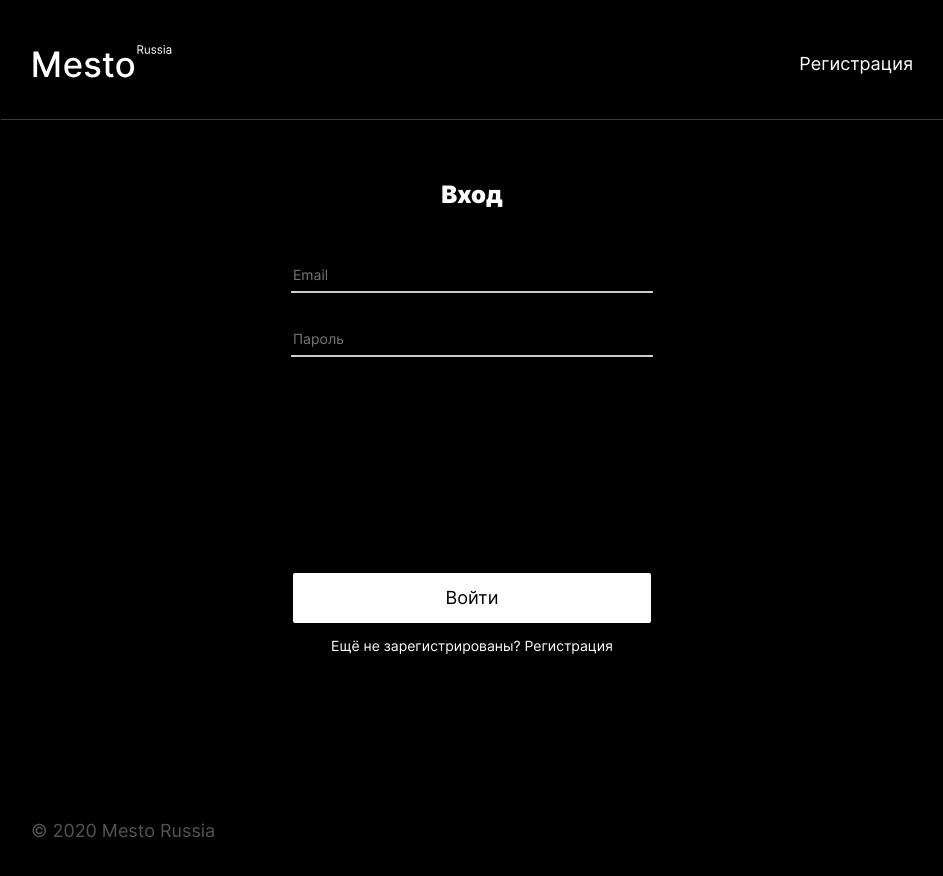
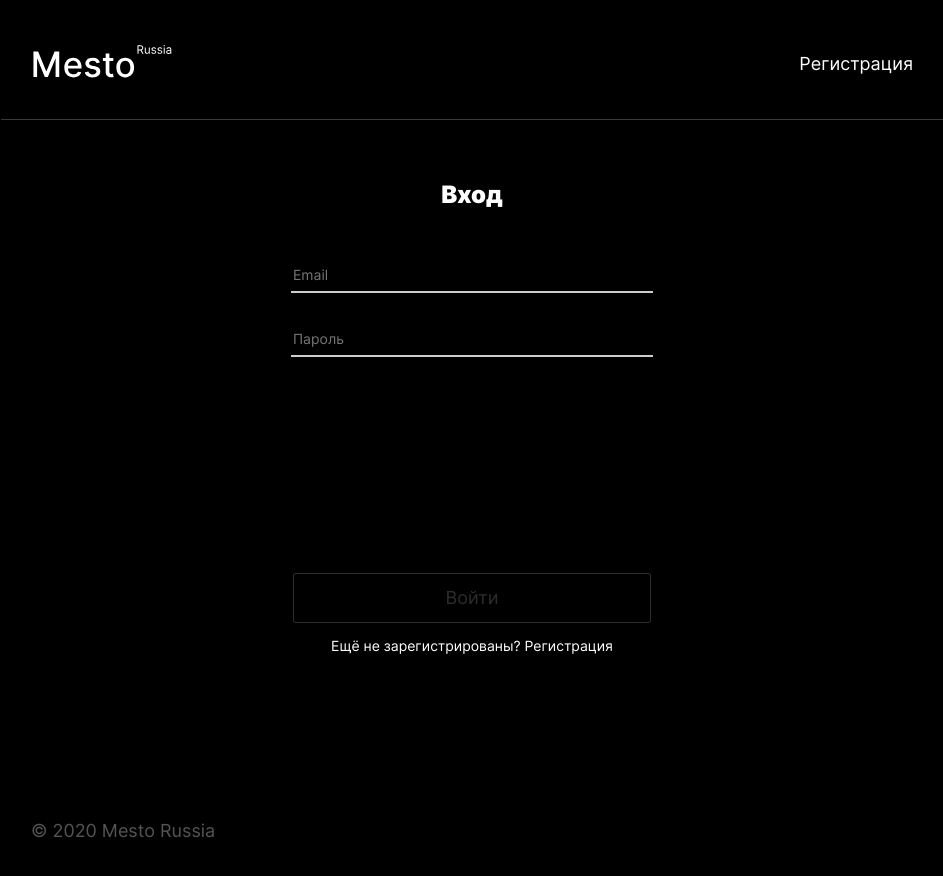
Before and after one commit to Serebrovskiy/react-mesto-auth, a React (Create React App) app: page /sign-in in a window 1280 px wide. Shown: the top 876 px of the page, without its empty margins (168-1111 px from the left). Built offline with nearby package versions, Linux system fonts and the light colour scheme.

Commit message:
fixed bugs

```diff
--- /dev/null
+++ b/src/blocks/login/__button/_disabled/login__button_disabled.css
@@ -0,0 +1,11 @@
+.login__button_disabled {
+  background-color: transparent;
+  border: 1px solid #ddd;
+  color: #ddd;
+  opacity: 0.2;
+}
+
+.login__button_disabled:hover {
+  opacity: 0.2;
+  cursor: default;
+}
--- a/src/blocks/login/login.css
+++ b/src/blocks/login/login.css
@@ -3,6 +3,7 @@
 @import url(./__button/login__button.css);
 @import url(./__text/login__text.css);
 @import url(./__text-link/login__text-link.css);
+@import url(./__button/_disabled/login__button_disabled.css);
 
 .login {
   display: flex;
--- a/src/components/Login.js
+++ b/src/components/Login.js
@@ -6,6 +6,26 @@ const Login = ({ onLogin }) => {
 
   const [email, setEmail] = useState('');
   const [password, setPassword] = useState('');
+  const [isDisabled, setIsDisabled] = React.useState(true);
+  const inputEmailRef = React.useRef("");
+  const inputPasswordRef = React.useRef("");
+
+
+  function handleCheckValidity() {
+    inputEmailRef.current.checkValidity() && inputPasswordRef.current.checkValidity()
+      ?
+      setIsDisabled(false) : setIsDisabled(true);
+  }
+
+  function handleChangeEmail(e) {
+    setEmail(e.target.value);
+    handleCheckValidity();
+  }
+
+  function handleChangePassword(e) {
+    setPassword(e.target.value);
+    handleCheckValidity();
+  }
 
   const resetForm = () => {
     setEmail('');
@@ -23,6 +43,10 @@ const Login = ({ onLogin }) => {
     resetForm();
   };
 
+  React.useEffect(() => {
+    handleCheckValidity()
+  }, []);
+
   return (
     <form className="login" onSubmit={handleSubmit}  >
       <h2 className="login__title">Вход</h2>
@@ -34,9 +58,11 @@ const Login = ({ onLogin }) => {
         placeholder="Email"
         minLength="3"
         maxLength="30"
+        onChange={handleChangeEmail}
+        ref={inputEmailRef}
         required
         value={email}
-        onChange={evt => setEmail(evt.target.value)}
+        // onChange={evt => setEmail(evt.target.value)}
       />
       <input
         className="login__input"
@@ -46,11 +72,13 @@ const Login = ({ onLogin }) => {
         placeholder="Пароль"
         minLength="3"
         maxLength="30"
+        onChange={handleChangePassword}
+        ref={inputPasswordRef}
         required
         value={password}
-        onChange={evt => setPassword(evt.target.value)}
+        //onChange={evt => setPassword(evt.target.value)}
       />
-      <button className="login__button" type="submit">Войти</button>
+      <button className= {`login__button ${isDisabled && "login__button_disabled"}`} type="submit" disabled={isDisabled}>Войти</button>
       <p className="login__text">Ещё не зарегистрированы?
         <Link className="login__text-link" to="/sign-up"> Регистрация</Link>
       </p>
--- a/src/utils/Api.js
+++ b/src/utils/Api.js
@@ -94,7 +94,7 @@ export const deleteCard = (cardId, token) => {
 }
 
 export const changeLikeCardStatus = (cardId, like, token) => {
-  return fetch(`${BASE_URL}/cards/likes/${cardId}`, {
+  return fetch(`${BASE_URL}/cards/${cardId}/likes`, {
     method: like ? 'PUT' : 'DELETE',
     headers: {
       'Accept': 'application/json',
```
Also changed, not shown: src/blocks/popup/__button/_disabled/popup__button_disabled.css (line endings or trailing spaces).
